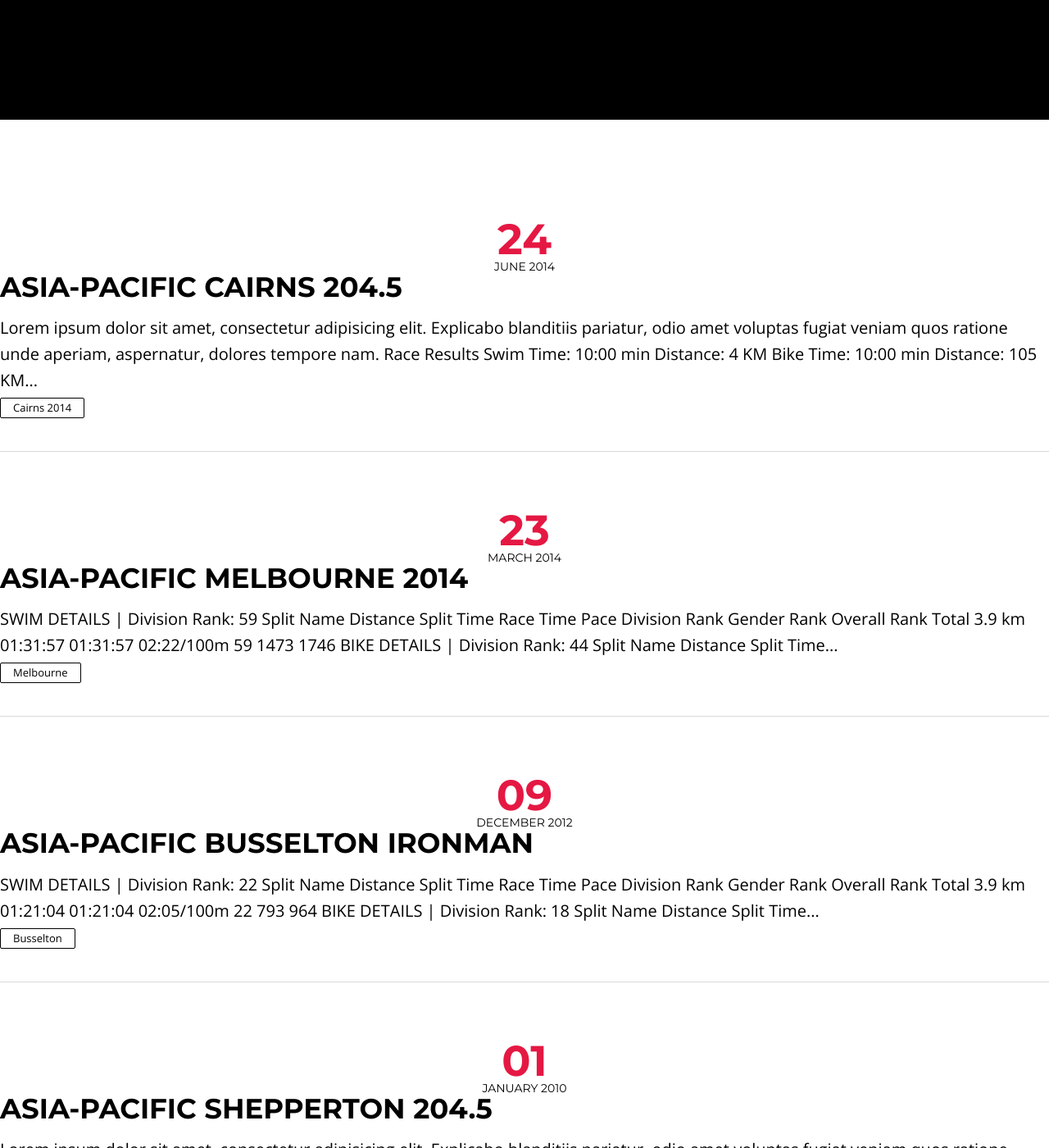
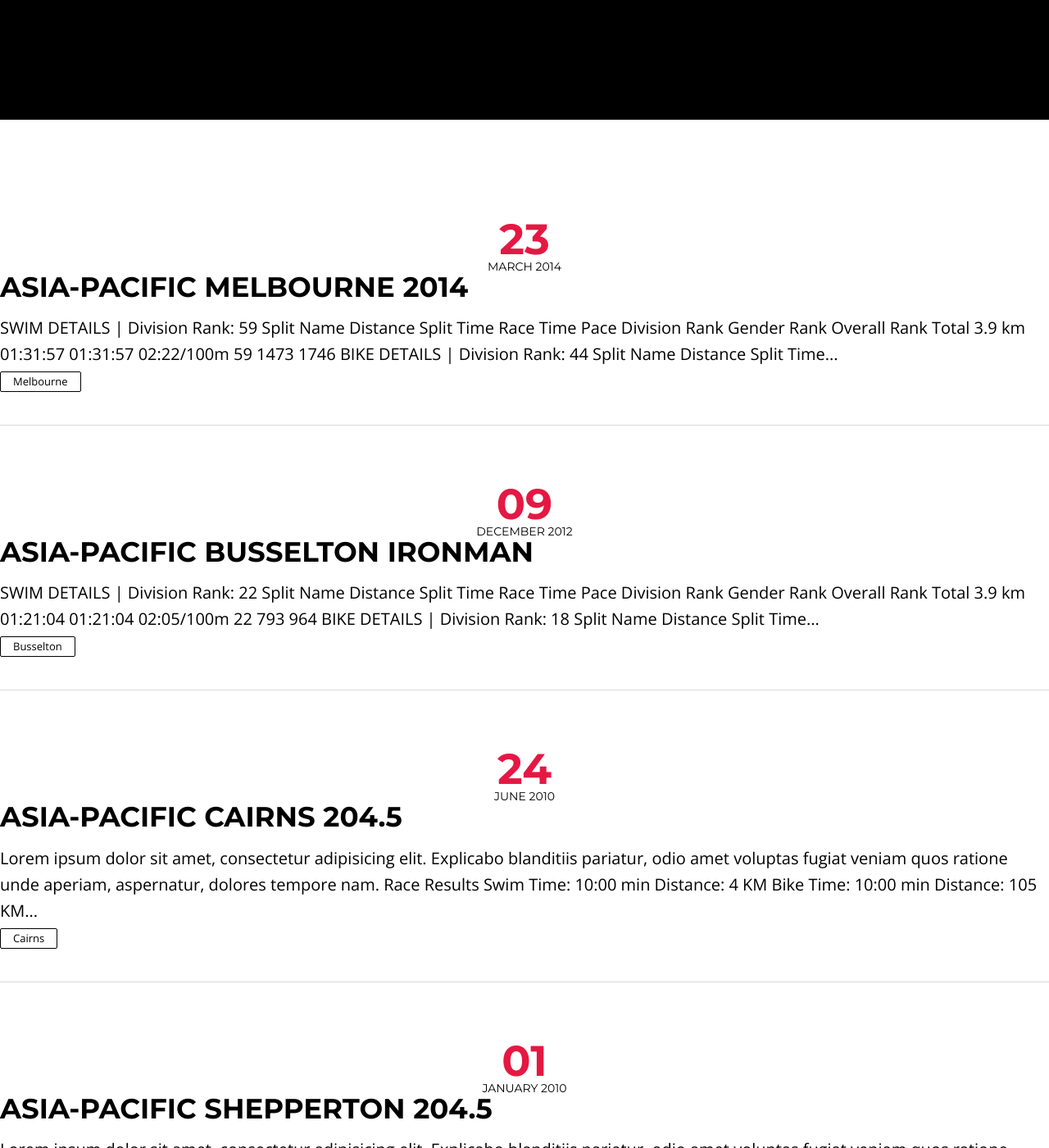
Before and after one commit to roachhd/archie, a Jekyll site: the page built from index.html, in a window 1280 px wide and 1400 px high, scrolled down 378 px. Shown: the whole window at 82% size. Built offline with Jekyll 4.4.1, drawn with Linux system fonts in a browser that asks for light colours; nearby versions of some CDN libraries; library files that are not in the unit come from our copies; the list of posts is cut into pages by our own code.

Commit message:
Update and rename 2014-06-24-Cairns-ironman.md to 2010-06-24-cairns-ironman.md

```diff
--- a/_posts/2014-06-24-Cairns-ironman.md
+++ b/_posts/2010-06-24-cairns-ironman.md
@@ -1,9 +1,9 @@
 ---
 layout: post
 title: "Asia-Pacific Cairns 204.5"
-description: "Ironman Triathlon Workd Championship Cairns 2014"
+description: "Ironman Triathlon World Championship Cairns 2014"
 headline: "Ironman Triathlon World Championship Shepperton 2014"
-category: [Cairns 2014]
+category: [Cairns]
 tags: [Ironman Triathlon, Cairns, Results]
 imagefeature: false
 comments: false
```
